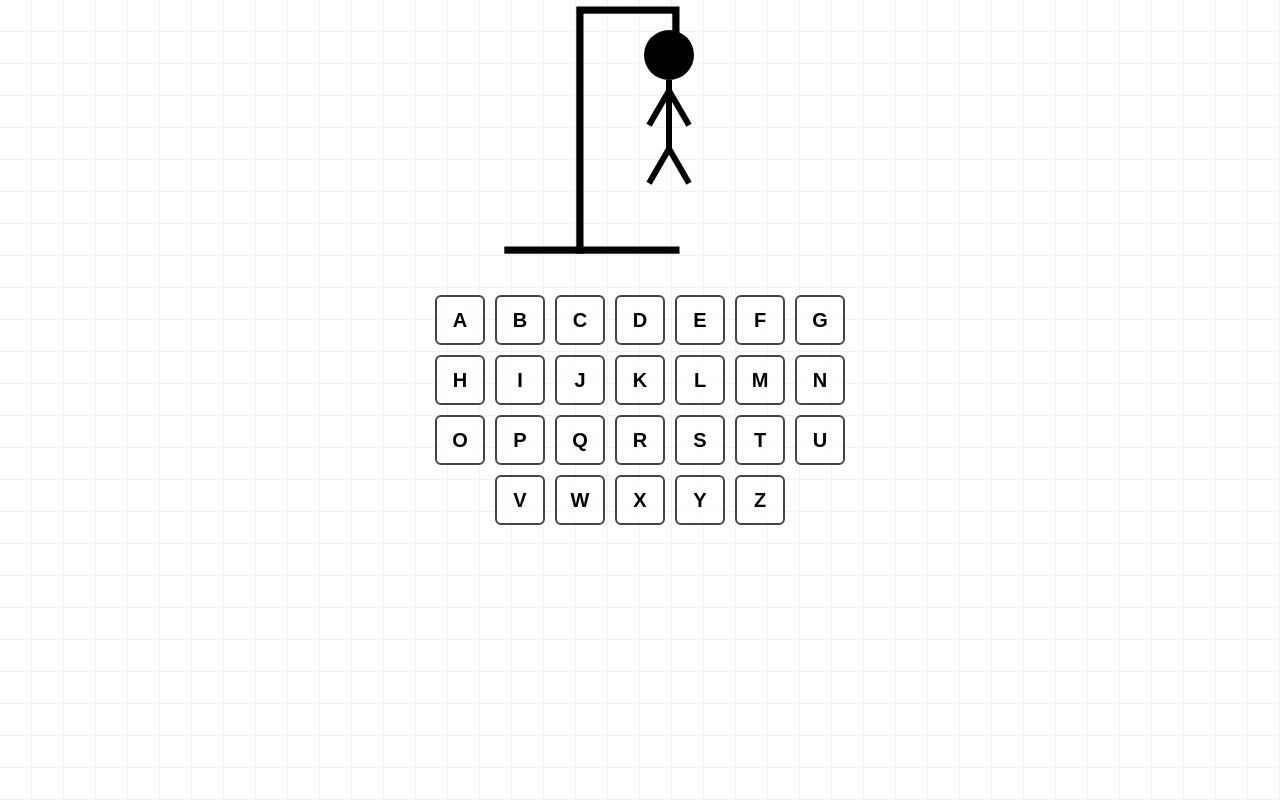
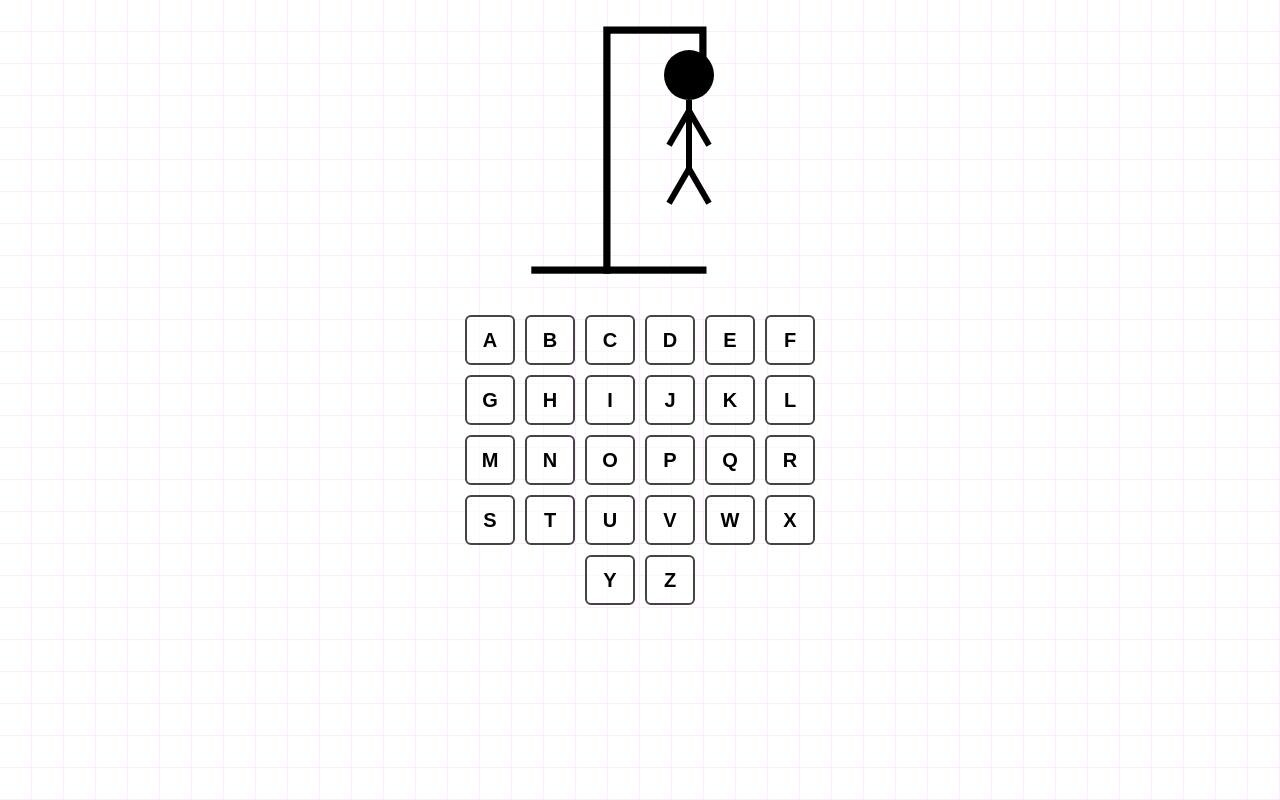
Before and after one commit to alvescleiton/hangman, a Next.js app: page / in a window 1280 px wide. Built offline with nearby package versions, Linux system fonts and the light colour scheme.

Commit message:
Both margin and person position fix

```diff
--- a/src/components/Gibbet/styles.ts
+++ b/src/components/Gibbet/styles.ts
@@ -4,7 +4,8 @@ export const ImgBackground = styled.div`
   position: relative;
   background-image: url(/assets/img/gibbet.png);
   background-repeat: no-repeat;
-  background-position: 35% top;
+  background-position: center top;
   width: 100%;
   height: 260px;
+  margin-bottom: 30px;
 `
--- a/src/components/MainContainer/styles.tsx
+++ b/src/components/MainContainer/styles.tsx
@@ -4,4 +4,5 @@ export const Container = styled.div`
   width: 100%;
   max-width: 420px;
   margin: 0 auto;
+  padding: 20px;
 `
```
